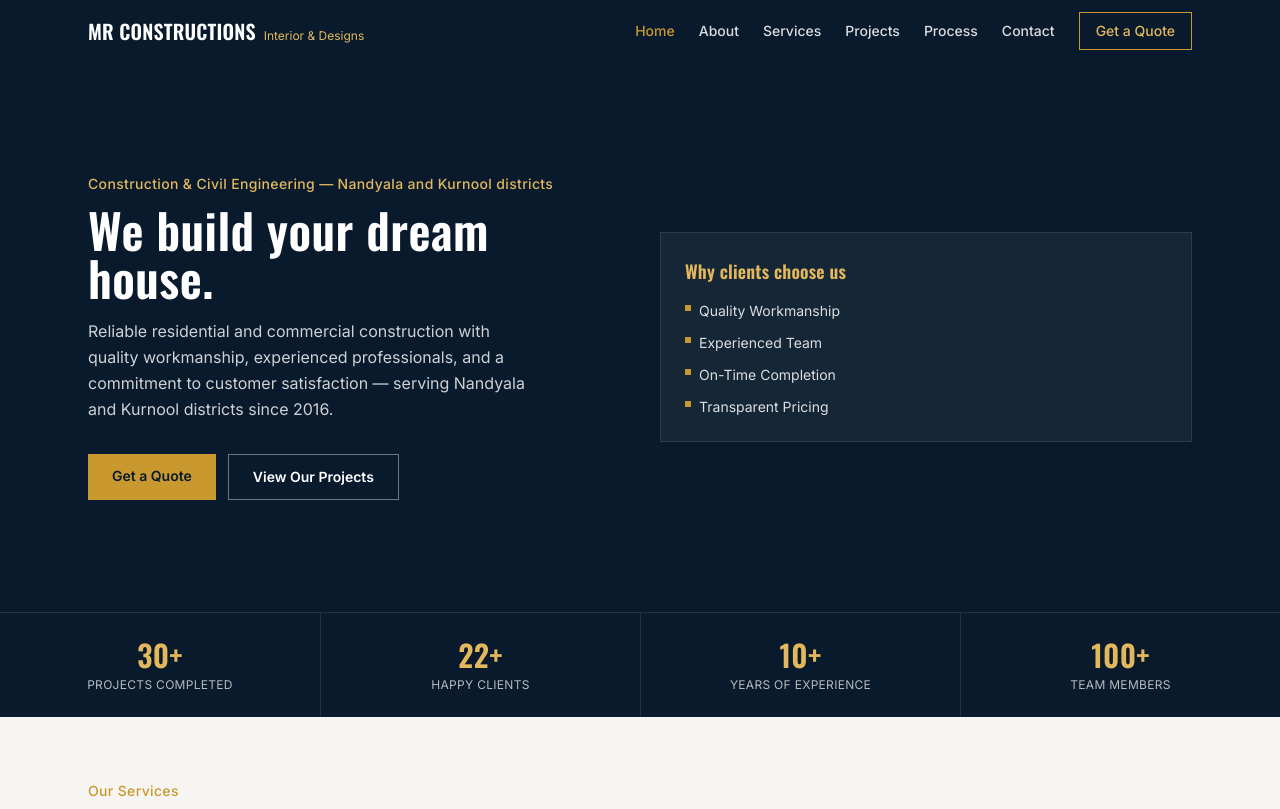
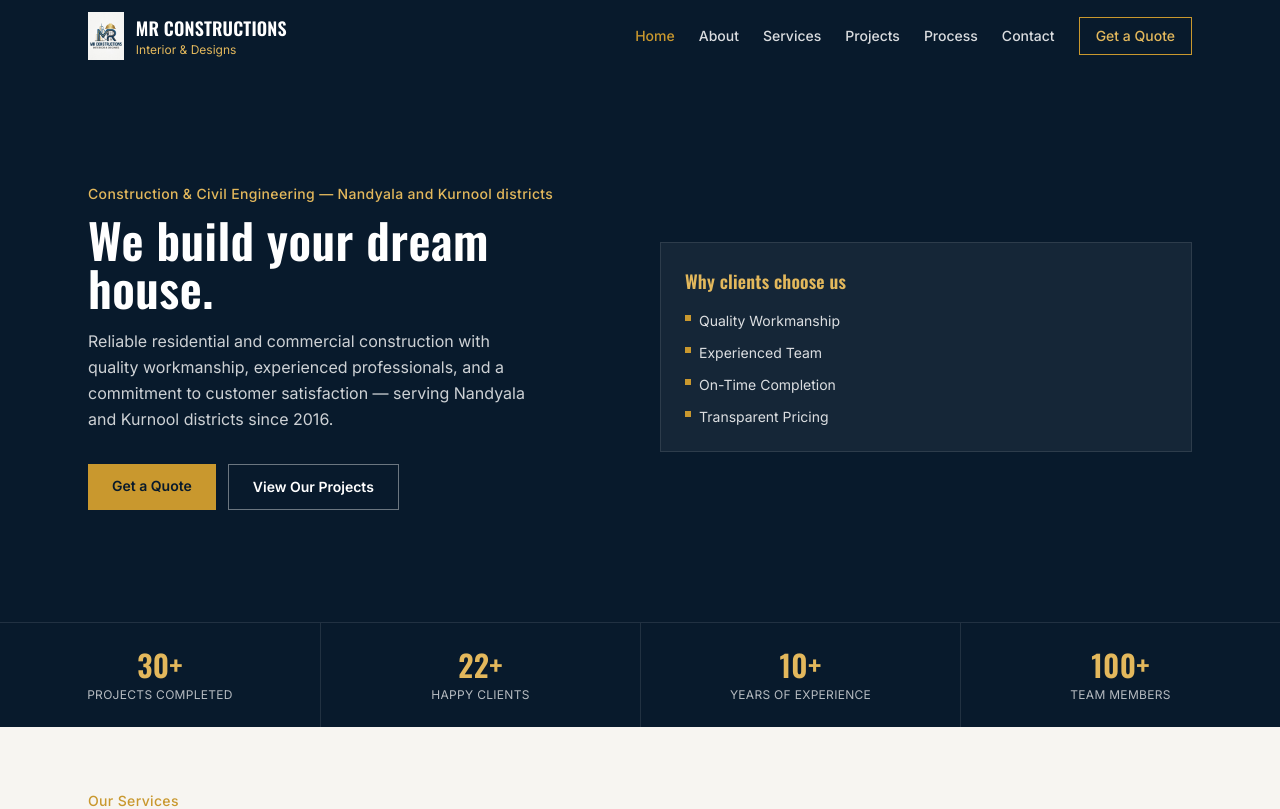
Before and after one commit to mahaboob-a/MrConstructions, a React (Vite) app in the folder frontend/: page / in a window 1280 px wide. Shown: the top 809 px of the page. Built offline with nearby package versions, Linux system fonts and the light colour scheme.

Commit message:
Updated navbar and added logo

```diff
--- a/frontend/src/components/Navbar.tsx
+++ b/frontend/src/components/Navbar.tsx
@@ -22,12 +22,15 @@ export default function Navbar() {
   return (
     <header className="sticky top-0 z-40 bg-navy-900">
       <div className="mx-auto flex max-w-6xl items-center justify-between px-4 py-3 md:px-6">
-        <NavLink to="/" className="flex items-baseline gap-2">
-          <span className="font-display text-xl font-semibold text-white">
-            {company.name.toUpperCase()}
-          </span>
-          <span className="hidden text-xs text-bronze-light sm:inline">{company.tagline}</span>
-        </NavLink>
+       <NavLink to="/" className="flex items-center gap-3">
+  <img src="/logo.jpg" alt={`${company.name} logo`} className="h-10 w-auto sm:h-12" />
+  <span className="hidden flex-col leading-tight sm:flex">
+    <span className="font-display text-lg font-semibold text-white">
+      {company.name.toUpperCase()}
+    </span>
+    <span className="text-xs text-bronze-light">{company.tagline}</span>
+  </span>
+</NavLink>
 
         <nav className="hidden md:flex md:items-center">
           {links.map((l) => (
```
Also changed, not shown: frontend/public/logo.jpg (added).
